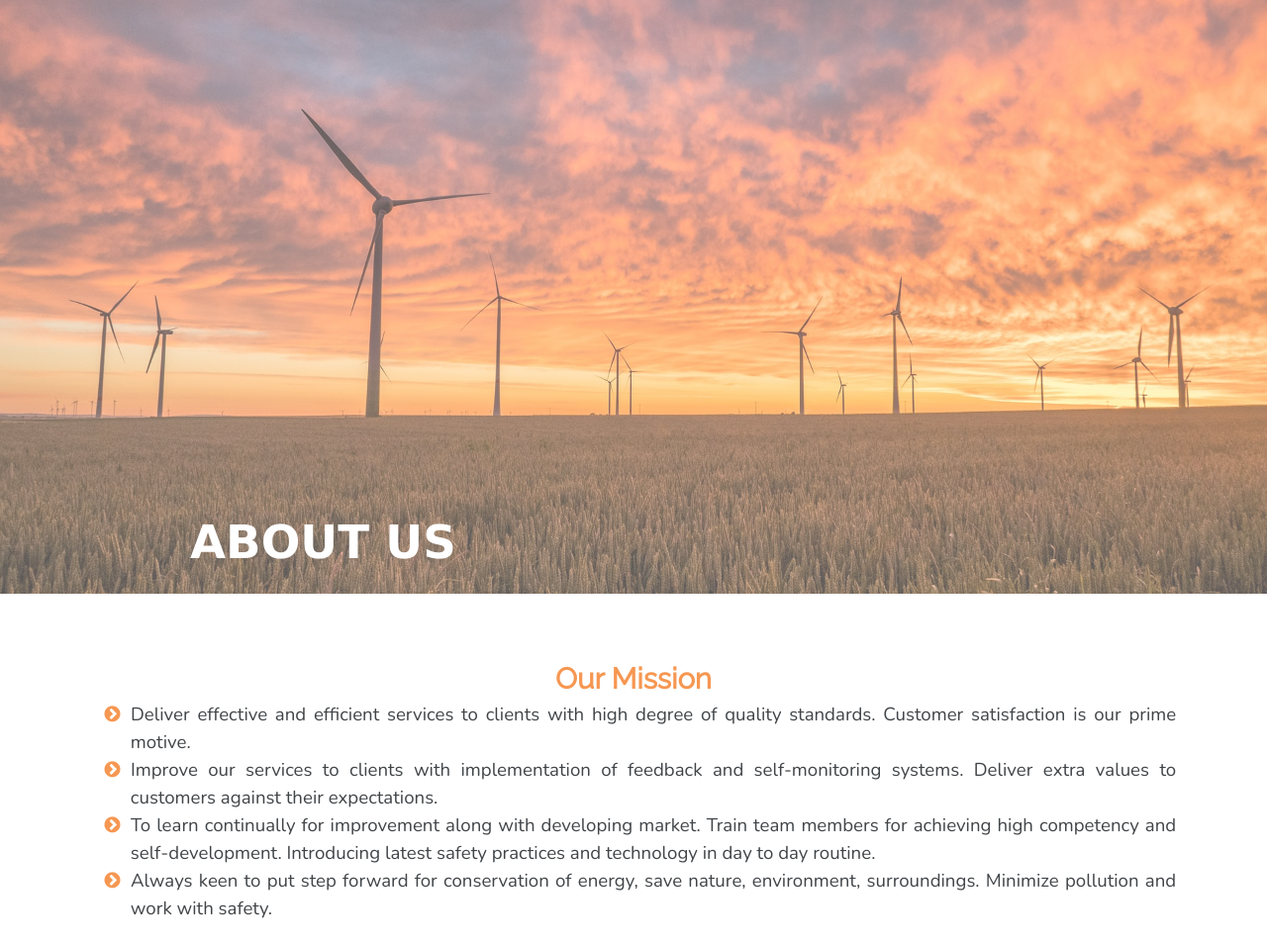
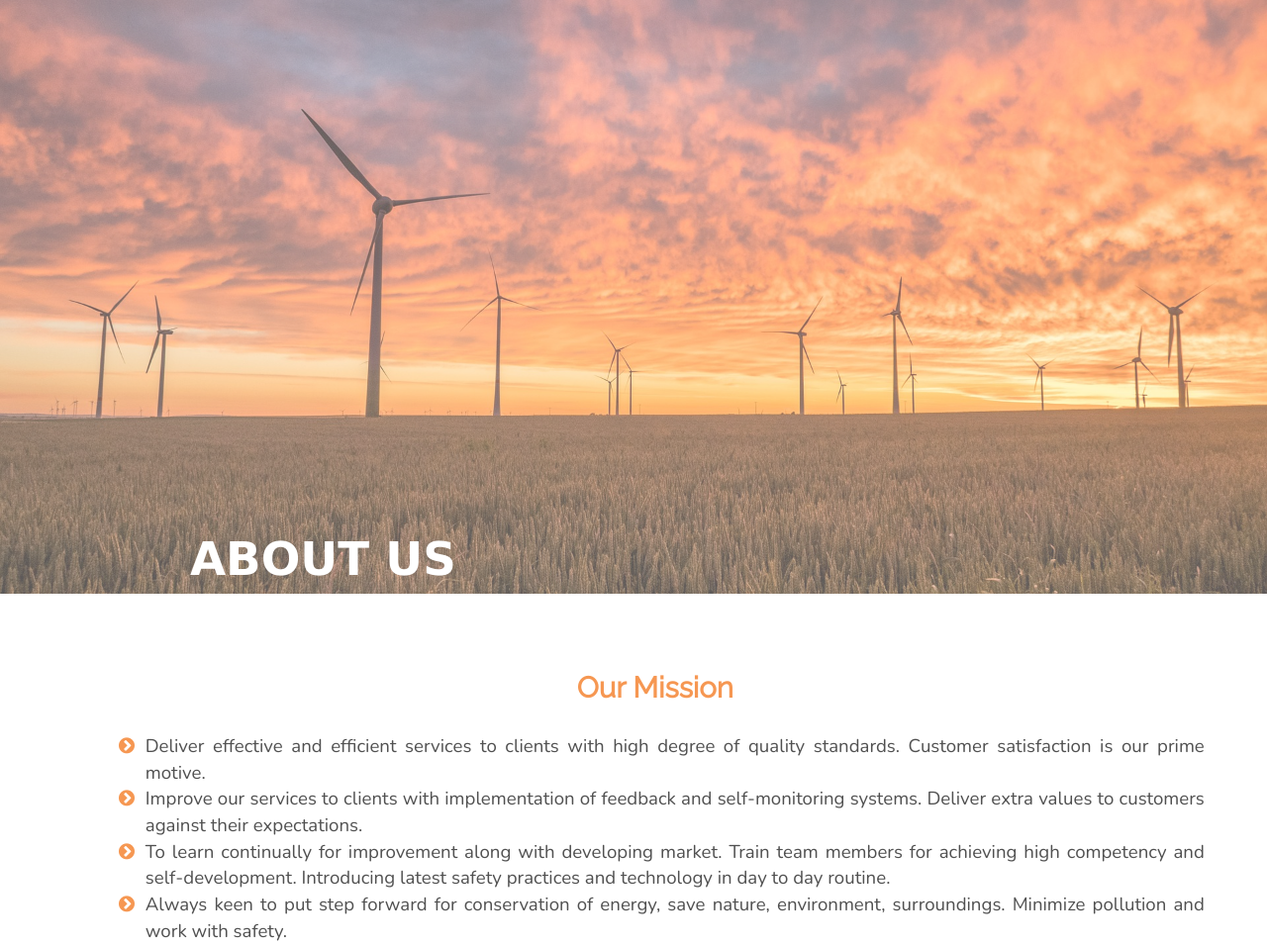
Before and after one commit to Mk996/SES, a plain HTML site: page aboutus.html in a window 1280 px wide. Shown: the top 957 px of the page at 99% size. Drawn offline with nearby package versions, Linux system fonts and the light colour scheme.

Commit message:
I don't know * was showing

```diff
--- a/aboutus.html
+++ b/aboutus.html
@@ -4,7 +4,7 @@
 <head>
     <meta charset="utf-8">
     <meta name="viewport" content="width=device-width, initial-scale=1, shrink-to-fit=no">
-    <link rel="stylesheet" href="https://maxcdn.bootstrapcdn.com/bootstrap/4.0.0/css/bootstrap.min.css">
+    <link rel="stylesheet" href="https://maxcdn.bootstrapcdn.com/bootstrap/3.3.6/css/bootstrap.min.css">
     <link rel="stylesheet" href="https://cdnjs.cloudflare.com/ajax/libs/font-awesome/4.7.0/css/font-awesome.min.css">
     <script src="https://ajax.googleapis.com/ajax/libs/jquery/3.3.1/jquery.min.js"></script>
     <script src="https://cdnjs.cloudflare.com/ajax/libs/popper.js/1.12.9/umd/popper.min.js"></script>
```
Also changed, not shown: services.html (+1 -1 lines).
